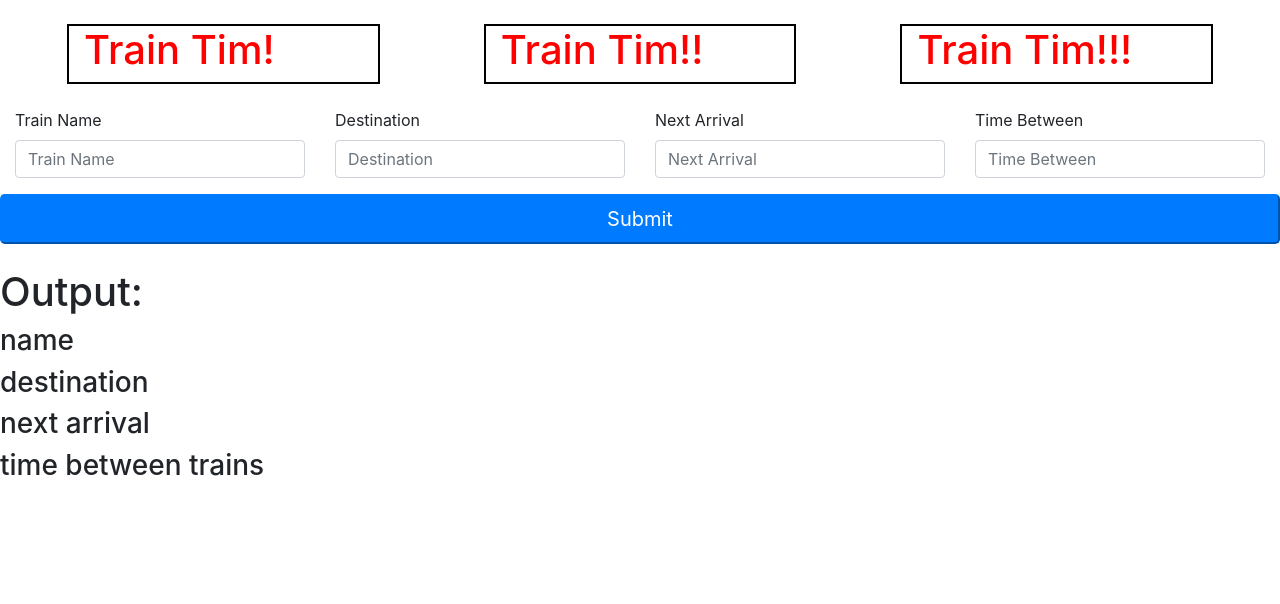
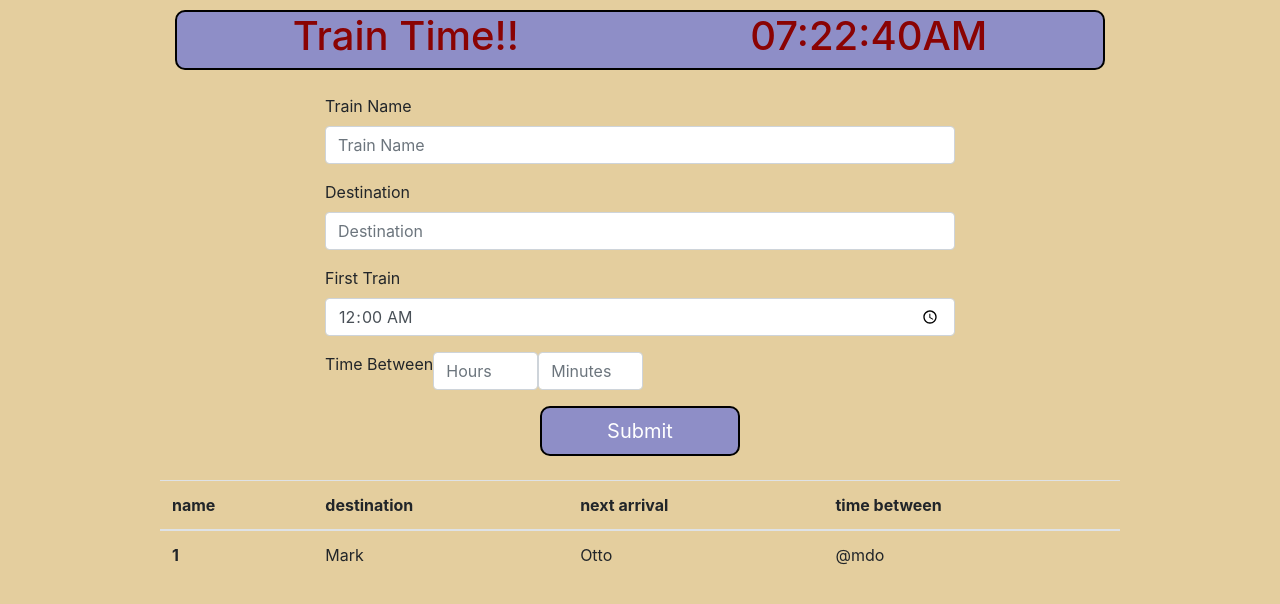
Before and after one commit to akaryrye/TrainTime, a plain HTML site: page index.html in a window 1280 px wide. Drawn offline with nearby package versions, Linux system fonts and the light colour scheme; no server answers.

Commit message:
styles, form validation, live time display

```diff
--- a/assets/css/styles.css
+++ b/assets/css/styles.css
@@ -1,11 +1,41 @@
 body {
     box-sizing: border-box;
+    max-width: 960px;
+    margin: 0 auto;
+    background-color: #e4ce9e;
 }
 
-.click {
-    color: red;
+#header {
+    background-color: #8e8ec7;
+    color: rgb(138, 3, 3);
+    margin: 10px auto;
+    border: 2px solid black;
+    border-radius: 10px;
 }
 
-.box {
+#form {
+    margin: 0 auto;
+    max-width: 600px;
+}
+
+#input {
+    margin: 20px;
+    padding: 10px;
+}
+
+#hour-min {
+    display: flex;
+
+}
+
+#submit {
+    width: 200px;
+    margin: 0 auto;
+    background-color: #8e8ec7;
     border: 2px solid black;
+    border-radius: 10px;
 }
+
+#submit:hover {
+    background-color: #8e8ec785;
+}
--- a/assets/js/app.js
+++ b/assets/js/app.js
@@ -1,3 +1,8 @@
+
+
+$(document).ready(function () {
+
+    // firebase config / variables / etc
     var config = {
         apiKey: "AIzaSyANasD6oaAkIJSHg5qPW39CsI9FViLHsj4",
         authDomain: "ralldrin-test-fec5f.firebaseapp.com",
@@ -7,24 +12,19 @@ var config = {
         messagingSenderId: "864145895805",
         appId: "1:864145895805:web:ddc9704a2426812b"
     };
-
     firebase.initializeApp(config);
-
     var DB = firebase.database();
-
 
     let trains = {};
     let index;
     let snapshot;
 
-DB.ref('TrainApp/trains').once('value', function (snapshot) {
-    trains = snapshot.val();
-    index = Object.keys(trains).length;
-    populateList();
-});
+    function currentTime () {
+        let time = moment().format("hh:mm:ssA");
+        $("#curr-time").html(`<h1>${time}</h1>`)
+    }
 
-console.log(index)
-
+    // add a child train to trains object on database
     function addTrain() {
         let obj = {};
         obj.name = $("#train-name").val();
@@ -36,22 +36,30 @@ function addTrain() {
         DB.ref('TrainApp/trains').set(trains)
     }
 
+    // Loop through trains object and display
     function populateList() {
         $("#output").empty();
         for (let i = 0; i < index; i++) {
-
             $("#output").prepend(
-            `<h4>Name: ${trains[i].name},
-            Destination: ${trains[i].dest}
-            Next Arrival: ${trains[i].nextArr}
-            Interval: ${trains[i].interval}</h4>`);
+                `<tr><th scope="row">${trains[i].name}</th>,
+                <td>${trains[i].dest}</td>
+                <td>${trains[i].nextArr}</td>
+                <td>${trains[i].interval}</td>`);
         }
     }
+
+    let clock = setInterval(currentTime, 1000);
+
+    // load stored list on page load
+    DB.ref('TrainApp/trains').once('value', function (snapshot) {
+        trains = snapshot.val();
+        index = Object.keys(trains).length;
+        populateList();
+    });
 
     $('#submit').on('click', function (e) {
         e.preventDefault();
         addTrain();
         populateList();
-
-
     });
+});
--- a/index.html
+++ b/index.html
@@ -5,70 +5,77 @@
     <meta name="viewport" content="width=device-width, initial-scale=1.0">
     <meta http-equiv="X-UA-Compatible" content="ie=edge">
     <!-- Bootstrap / Moment.js / Firebase / Custom Stylesheet -->
-    <link rel="stylesheet" href="https://stackpath.bootstrapcdn.com/bootstrap/4.3.1/css/bootstrap.min.css" integrity="sha384-ggOyR0iXCbMQv3Xipma34MD+dH/1fQ784/j6cY/iJTQUOhcWr7x9JvoRxT2MZw1T" crossorigin="anonymous">
+    <link rel="stylesheet" href="https://stackpath.bootstrapcdn.com/bootstrap/4.3.1/css/bootstrap.min.css"
+        integrity="sha384-ggOyR0iXCbMQv3Xipma34MD+dH/1fQ784/j6cY/iJTQUOhcWr7x9JvoRxT2MZw1T" crossorigin="anonymous">
     <script src="https://www.gstatic.com/firebasejs/6.3.3/firebase-app.js"></script>
     <script src="https://www.gstatic.com/firebasejs/6.3.3/firebase-database.js"></script>
     <script src="https://cdn.jsdelivr.net/momentjs/2.12.0/moment.min.js"></script>
-    <link rel="stylesheet" type="text/css" href="assets/css/styles.css"/>
+    <link rel="stylesheet" type="text/css" href="assets/css/styles.css" />
     <title>Train Time</title>
 </head>
 
 <body>
-    <!--
-        Inputs:
-            Train Name (text)
-            Destination (text)
-            Next Arrival (time) (text, or a number input?)
-            Time between arrivals (text, number of minutes)
-    -->
-
     <div class="container-fluid mx-auto">
-        <div class="row-fluid mt-4 d-flex justify-content-around flex-column flex-md-row">
-            <div class="col-3 box">
-                    <h1 class="click">Train Tim!</h1>
-            </div>
-            <div class="col-3 box">
-                <h1 class="click">Train Tim!!</h1>
-            </div>
-            <div class="col-3 box">
-                    <h1 class="click">Train Tim!!!</h1>
-            </div>
+        <div class="row d-flex justify-content-around flex-column flex-sm-row" id="header">
+            <h1 id="title">Train Time!!</h1>
+            <div id="curr-time"></div>
         </div>
-        <form class="row mt-4 d-flex justify-content-around flex-column flex-md-row">
-            <div class="col-md-3 form-group">
+        <form class="row mt-4 d-flex justify-content-around flex-column" id="form">
+            <div class="row form-group input">
                 <label for="train-name">Train Name</label>
                 <input type="text" class="form-control" id="train-name" placeholder="Train Name">
             </div>
-            <div class="col-md-3 form-group">
+            <div class="row form-group input">
                 <label for="destination">Destination</label>
                 <input type="text" class="form-control" id="destination" placeholder="Destination">
             </div>
-            <div class="col-md-3 form-group">
-                <label for="next-arrival">Next Arrival</label>
-                <input type="text" class="form-control" id="next-arrival" placeholder="Next Arrival">
+            <div class="row form-group input">
+                <label for="next-arrival">First Train</label>
+                <input type="time" class="form-control" id="next-arrival" min="00:00" max="23:59" value="00:00" required>
             </div>
-            <div class="col-md-3 form-group">
+            <div class="row form-group input">
                 <label for="time-between">Time Between</label>
-                <input type="text" class="form-control" id="time-between" placeholder="Time Between">
+                <div id="hour-min">
+                    <input type="number" class="form-control" id="time-between" min="00" max="24" required placeholder="Hours">
+                    <input type="number" class="form-control" id="time-between" min="00" max="59" required placeholder="Minutes">
+                </div>
+
             </div>
             <button type="submit" class="btn-lg col btn-primary" id="submit">Submit</button>
         </form>
         <div class="row mt-4 d-flex flex-column">
-            <h1>Output:</h1>
-            <div id="output">
-                <h3 id="name">name</h3>
-                <h3 id="dest">destination</h3>
-                <h3 id="nextArr">next arrival</h3>
-                <h3 id="interval">time between trains</h3>
-            </div>
+            <table class="table">
+                <thead>
+                    <tr>
+                    <th scope="col">name</th>
+                    <th scope="col">destination</th>
+                    <th scope="col">next arrival</th>
+                    <th scope="col">time between</th>
+                    </tr>
+                </thead>
+                <tbody id="output">
+                    <tr>
+                    <th scope="row">1</th>
+                    <td>Mark</td>
+                    <td>Otto</td>
+                    <td>@mdo</td>
+                    </tr>
+                </tbody>
+            </table>
         </div>
     </div>
 
-
 </body>
 <!-- Jquery.js / Popper.js / Bootstrap.js -->
-<script src="https://code.jquery.com/jquery-3.3.1.slim.min.js" integrity="sha384-q8i/X+965DzO0rT7abK41JStQIAqVgRVzpbzo5smXKp4YfRvH+8abtTE1Pi6jizo" crossorigin="anonymous"></script>
-<script src="https://cdnjs.cloudflare.com/ajax/libs/popper.js/1.14.7/umd/popper.min.js" integrity="sha384-UO2eT0CpHqdSJQ6hJty5KVphtPhzWj9WO1clHTMGa3JDZwrnQq4sF86dIHNDz0W1" crossorigin="anonymous"></script>
-<script src="https://stackpath.bootstrapcdn.com/bootstrap/4.3.1/js/bootstrap.min.js" integrity="sha384-JjSmVgyd0p3pXB1rRibZUAYoIIy6OrQ6VrjIEaFf/nJGzIxFDsf4x0xIM+B07jRM" crossorigin="anonymous"></script>
+<script
+  src="https://code.jquery.com/jquery-3.4.1.min.js"
+  integrity="sha256-CSXorXvZcTkaix6Yvo6HppcZGetbYMGWSFlBw8HfCJo="
+  crossorigin="anonymous"></script>
+<script src="https://cdnjs.cloudflare.com/ajax/libs/popper.js/1.14.7/umd/popper.min.js"
+    integrity="sha384-UO2eT0CpHqdSJQ6hJty5KVphtPhzWj9WO1clHTMGa3JDZwrnQq4sF86dIHNDz0W1"
+    crossorigin="anonymous"></script>
+<script src="https://stackpath.bootstrapcdn.com/bootstrap/4.3.1/js/bootstrap.min.js"
+    integrity="sha384-JjSmVgyd0p3pXB1rRibZUAYoIIy6OrQ6VrjIEaFf/nJGzIxFDsf4x0xIM+B07jRM"
+    crossorigin="anonymous"></script>
 <script type="text/javascript" src="assets/js/app.js"></script>
 </html>
```
Lines whose indentation alone changed are shown as unchanged.
